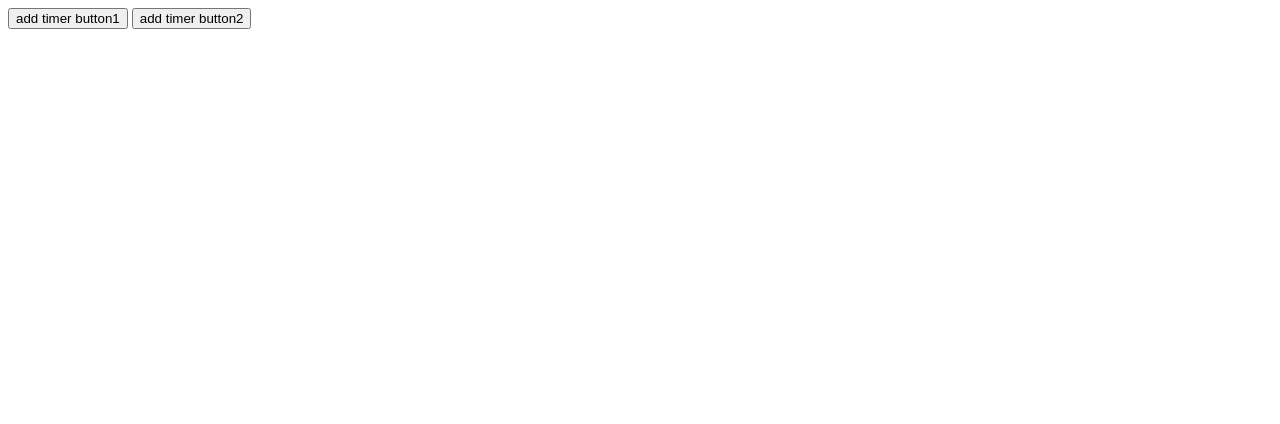
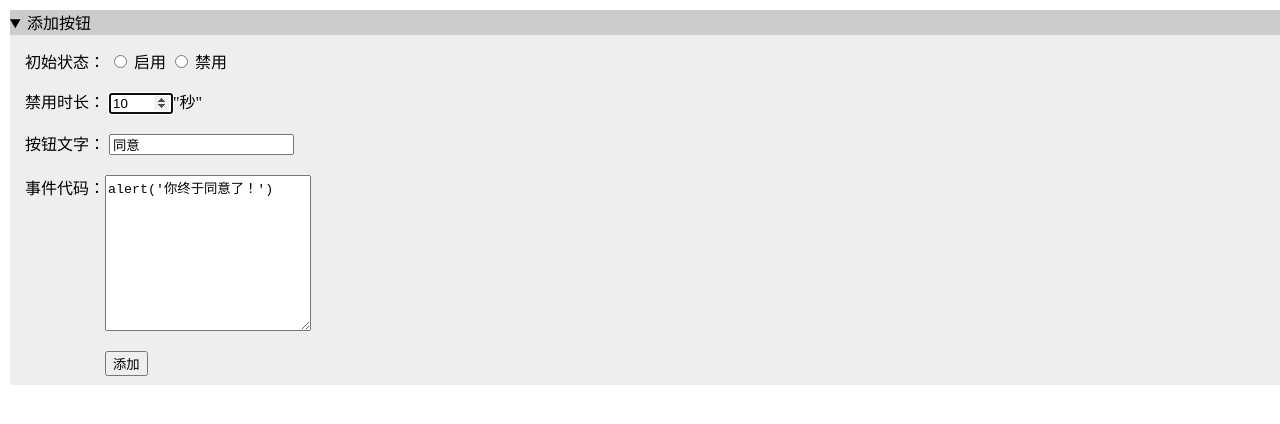
Before and after one commit to weijia0208/spa, a website: page 41-timer-button/index.html in a window 1280 px wide. Drawn offline with nearby package versions, Linux system fonts and the light colour scheme.

Commit message:
定时器按钮（多个按钮未实现）

```diff
--- a/41-timer-button/index.html
+++ b/41-timer-button/index.html
@@ -5,38 +5,61 @@
   <title>定时器按钮测试页面</title>
   <link rel="stylesheet" href="timer-button.css">
   <link rel="icon" href="https://i.wangding.in/favicon.ico" sizes="48x48" type="image/png">
-  <style>
-  .main{
-    width:200px;
-    height:200px;
-    margin:0 auto;
-}
-  </style>
-</head>
+  </head>
 <body>
+<details open>
+  <summary>添加按钮</summary>
+  <form class="timer-button">
+    <label>初始状态：</label>
+    <input type="radio" name="status" value="true">
+    <label>启用</label>
+    <input type="radio" name="status" value="false">
+    <label>禁用</label>
+    <br>
+    <label>禁用时长：</label>
+    <input class="timer" type="number" min="0" max="100" value="10" autofocus>"秒"
+    <br>
+    <label>按钮文字：</label>
+    <input type="text" value="同意" class="text">
+    <br>
+    <div>
+    <label>事件代码：</label>
+    <textarea class="alt">alert('你终于同意了！')</textarea>
+    </div>
+    <input type="button" value="添加" class="add-btn">
+  </form>
+  <div class="main"></div>
+<!--
 <input class="add-btn1" type="button" value="add timer button1">
 <input class="add-btn2" type="button" value="add timer button2">
 <div class="main1"></div>
 <div class="main2"></div>
+-->
+</details>
 <script src="//apps.bdimg.com/libs/jquery/2.1.4/jquery.min.js"></script>
 <script src="timer-button.js"></script>
 <script>
   $(function(){
-      var $btnAdd1 = $('input.add-btn1'),
-          $btnAdd2 = $('input.add-btn2')
+      var $btnAdd = $('input.add-btn'),
+          $text = $('input.text'),
+          $timer = $('input.timer'),
+          $alt = $('.alt');
 
-          $btnAdd1.click(function(){
+          $btnAdd.click(function(){
+            var $bool = $('input[type="radio"]:checked');
+            console.log($bool.val());
             var btn1 = new TimerBtn();
             btn1.init({
-              container:'.main1',
-              title:'发送短信',
-              time:10,
+              container:'.main',
+              title:$text.val(),
+              time:$timer.val(),
+              enable:$bool.val(),
               clickHandler:function(){
-                alert('btn1 click');
+                alert($alt.val());
               }
             })
           })
-
+          /*
           $btnAdd2.click(function(){
             var btn2 = new TimerBtn();
             btn2.init({
@@ -48,6 +71,7 @@
               }
             });
           })
+          */
 
   });
 </script>
--- a/41-timer-button/timer-button.css
+++ b/41-timer-button/timer-button.css
@@ -1,5 +1,44 @@
-.timer-button{
+
+.time-button{
   font-size:1.2em;
   height:60px;
   width:200px;
 }
+
+body,html{
+  height:100%;
+  margin:0;
+  padding:0;
+  width:100%;
+}
+summary{
+  background-color:#ccc;
+  height:25px;
+  margin-left:10px;
+  margin-top:10px;
+  width:100%;
+}
+.timer-button{
+  background-color:#eee;
+  height:350px;
+  margin-left:10px;
+  padding-left:15px;
+}
+.timer-button label{
+  margin-top:20px;
+}
+
+.timer-button input{
+  margin-top:20px;
+}
+.timer-button div{
+  display:flex;
+}
+.timer-button textarea{
+  height:150px;
+  margin-top:20px;
+  width:200px;
+}
+.add-btn{
+  margin-left:80px;
+}
--- a/41-timer-button/timer-button.js
+++ b/41-timer-button/timer-button.js
@@ -75,27 +75,41 @@ function TimerBtn(){
     enable:false,
     clickHandler:null
   };
-  var n = cfg.time;
+  //var n = cfg.time;
+
+  /*
+  if(cfg.enable){
+    console.log(cfg.enable);
+    cfg.time=1;
+  }
+  */
+
+
   this.init = function(conf){
     $.extend(cfg,conf);
+    if(cfg.enable==='true'){
+      //console.log(cfg.enable);
+      cfg.time=1;
+    }
     var $container = $(cfg.container);
-    var DOM = '<input type="button" class="timer-button" value="'+cfg.title+'('+n+'s)" disabled>';
+    var DOM = '<input type="button" class="time-button" value="'+cfg.title+'('+cfg.time+'s)" disabled>';
     $container.html(DOM);
-    var $btnAgree = $container.find('.timer-button');
+    var $btnAgree = $container.find('.time-button');
 
     var timer = window.setInterval(function(){
-      n--;
-      if(n === 0){
+      cfg.time--;
+      if(cfg.time === 0){
         window.clearInterval(timer);
         $btnAgree.removeAttr('disabled');
         $btnAgree.val(cfg.title);
       }else{
-        $btnAgree.val(cfg.title +' (' + n +'s)');
+        $btnAgree.val(cfg.title +' (' + cfg.time +'s)');
       }
     },1000);
     $btnAgree.click(function(){
       cfg.clickHandler();
     });
     return $btnAgree;
+
   };
 }
```
